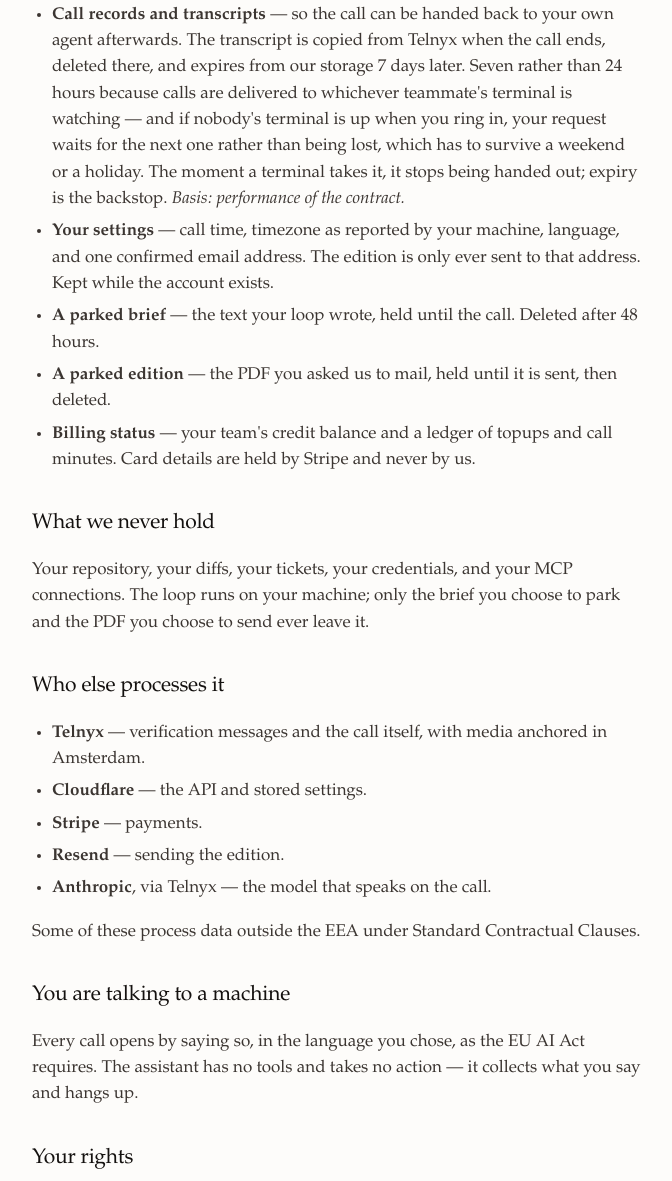
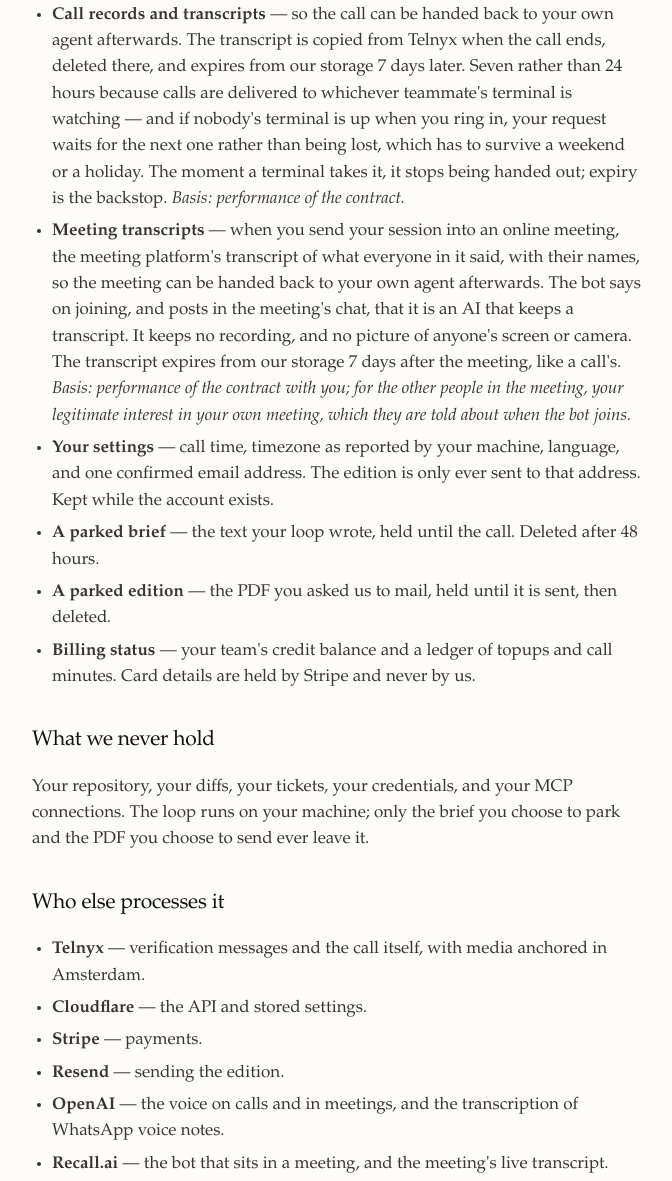
Before and after one commit to janwilmake/screenless, a website: page site/src/privacy.html in a window 1280 px wide. Shown: the part 549-1730 px from the top of the page, without its empty margins (302-974 px from the left). Drawn offline with Linux system fonts and the light colour scheme.

Commit message:
Privacy: meeting transcripts, and who actually runs the voice
Meetings keep the platform's transcript of everyone in them, so the page has
to say so, and for how long. It also still named Anthropic via Telnyx as the
voice; OpenAI runs it on calls and now meetings, and Recall.ai is the bot.

```diff
--- a/site/src/privacy.html
+++ b/site/src/privacy.html
@@ -55,7 +55,7 @@
   <main>
 
     <h1>Privacy</h1>
-    <p class="upd">Last updated 21 August 2026</p>
+    <p class="upd">Last updated 19 October 2026</p>
 
     <p class="lede">
       The short version: your phone number, your call transcripts, and a PDF
@@ -82,6 +82,16 @@
         being lost, which has to survive a weekend or a holiday. The moment a
         terminal takes it, it stops being handed out; expiry is the backstop.
         <i>Basis: performance of the contract.</i></li>
+      <li><b>Meeting transcripts</b> — when you send your session into an
+        online meeting, the meeting platform's transcript of what everyone in
+        it said, with their names, so the meeting can be handed back to your
+        own agent afterwards. The bot says on joining, and posts in the
+        meeting's chat, that it is an AI that keeps a transcript. It keeps no
+        recording, and no picture of anyone's screen or camera. The transcript
+        expires from our storage 7 days after the meeting, like a call's.
+        <i>Basis: performance of the contract with you; for the other people
+        in the meeting, your legitimate interest in your own meeting, which
+        they are told about when the bot joins.</i></li>
       <li><b>Your settings</b> — call time, timezone as reported by your machine,
         language, and one confirmed email address. The edition is only ever sent
         to that address. Kept while the account exists.</li>
@@ -108,7 +118,10 @@
       <li><b>Cloudflare</b> — the API and stored settings.</li>
       <li><b>Stripe</b> — payments.</li>
       <li><b>Resend</b> — sending the edition.</li>
-      <li><b>Anthropic</b>, via Telnyx — the model that speaks on the call.</li>
+      <li><b>OpenAI</b> — the voice on calls and in meetings, and the
+        transcription of WhatsApp voice notes.</li>
+      <li><b>Recall.ai</b> — the bot that sits in a meeting, and the
+        meeting's live transcript.</li>
     </ul>
     <p>
       Some of these process data outside the EEA under Standard Contractual
```
